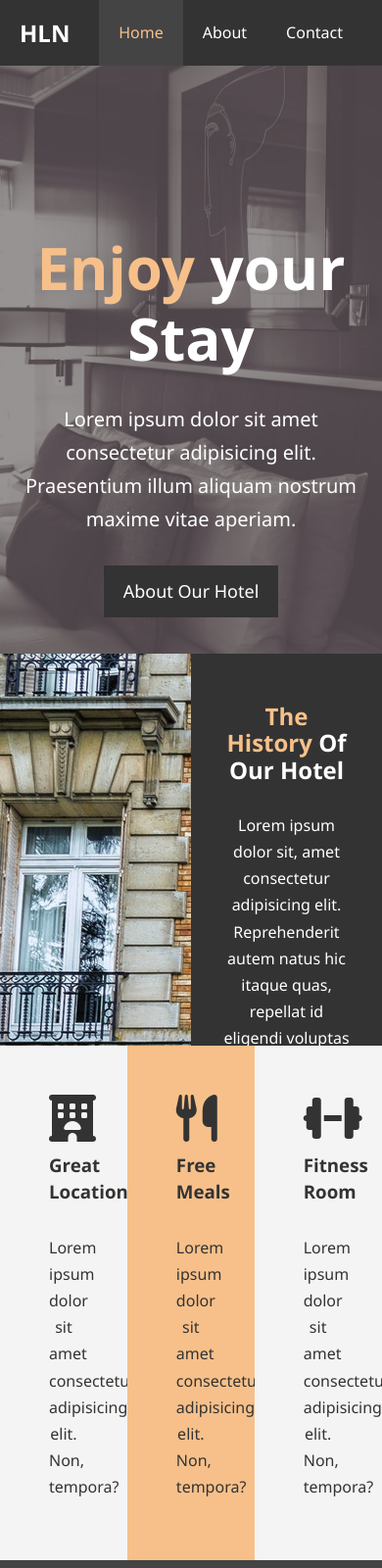
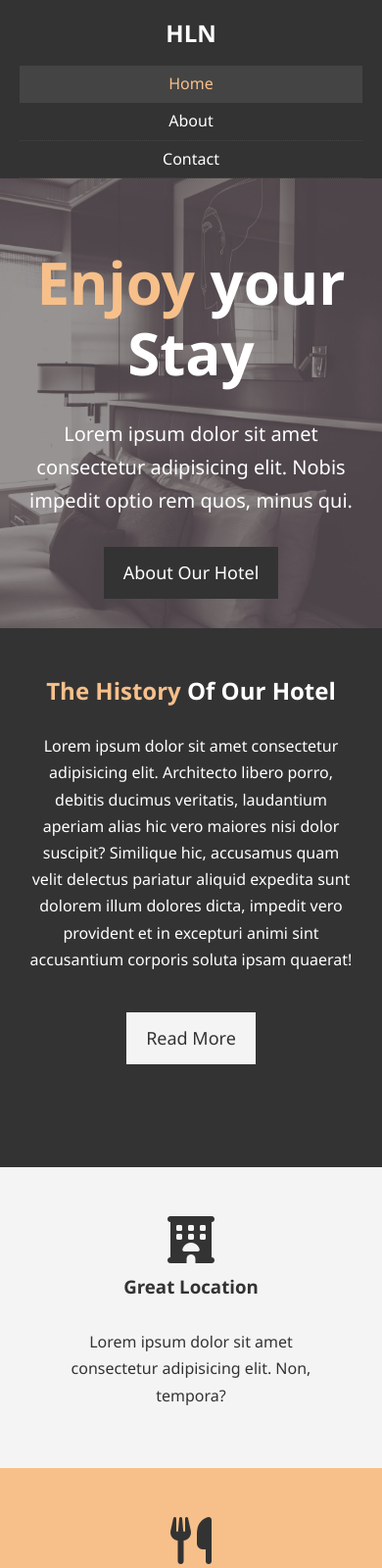
Before and after one commit to DeepakBarwal/hotel_website, a plain HTML site: page index.html in a window 390 px wide. Shown: the top 1600 px of the page at 98% size. Drawn offline with Linux system fonts and the light colour scheme.

Commit message:
Made the website somewhat responsive.

```diff
--- a/about.html
+++ b/about.html
@@ -7,6 +7,7 @@
   <meta name="description" content="Welcome to Las Noches in Hueco Mundo">
   <meta name="keywords" content="las noches, hueco mundo, hotel">
   <link rel="stylesheet" href="./css/style.css">
+  <link rel="stylesheet" media="screen and (max-width: 768px)" href="./css/mobile.css">
   <title>CLAVAR LA ESPADA | About</title>
 </head>
 <body>
--- /dev/null
+++ b/css/mobile.css
@@ -0,0 +1,64 @@
+#navbar .logo {
+  float: none;
+  text-align: center;
+}
+
+#navbar ul,
+#navbar ul li {
+  float: none;
+}
+
+#navbar ul li a {
+  padding: 5px;
+  border-bottom: 1px dotted #444;
+}
+
+/* Showcase */
+#showcase {
+  height: 100%;
+}
+
+/* Home Info */
+#home-info {
+  height: 550px;
+}
+
+#showcase .showcase-content {
+  padding-top: 70px;
+  padding-bottom: 30px;
+}
+
+#home-info .info-img {
+  display: none;
+}
+
+#home-info .info-content {
+  float: none;
+  width: 100%;
+}
+
+/* Boxes */
+.box {
+  float: none;
+  width: 100%;
+}
+
+/* About */
+#about-info .info-right,
+#about-info .info-left {
+  float: none;
+  width: 100%;
+}
+
+#about-info .info-right {
+  margin-top: 30px;
+}
+
+.l-heading {
+  text-align: center;
+}
+
+/* Contact */
+#contact-info .box {
+  border-bottom: 1px dotted #444;
+}
--- a/css/style.css
+++ b/css/style.css
@@ -80,6 +80,7 @@ p {
 
 .l-heading {
   font-size: 40px;
+  line-height: 1.2;
 }
 
 /* Padding */
@@ -147,7 +148,7 @@ p {
 
 /* Home Info */
 #home-info {
-  height: 400px;
+  height: 450px;
 }
 
 #home-info .info-img {
@@ -204,7 +205,7 @@ p {
 
 /* Testimonials */
 #testimonials {
-  height: 600px;
+  height: 100%;
   background: url('../img/test-bg.jpg') no-repeat center center/cover;
   padding-top: 100px;
 }
@@ -230,6 +231,10 @@ p {
 }
 
 /* Contact Form */
+#contact-form {
+  margin-left: 20px;
+}
+
 #contact-form .form-group {
   margin-bottom: 20px;
 }
--- a/index.html
+++ b/index.html
@@ -7,6 +7,7 @@
   <meta name="description" content="Welcome to Las Noches in Hueco Mundo">
   <meta name="keywords" content="las noches, hueco mundo, hotel">
   <link rel="stylesheet" href="./css/style.css">
+  <link rel="stylesheet" media="screen and (max-width: 768px)" href="./css/mobile.css">
   <script src="https://kit.fontawesome.com/af9ea05ed7.js" crossorigin="anonymous"></script>
   <title>CLAVAR LA ESPADA | Welcome</title>
 </head>
@@ -26,7 +27,7 @@
       <div class="container">
         <div class="showcase-content">
           <h1><span class="text-primary">Enjoy</span> your Stay</h1>
-          <p class="lead">Lorem ipsum dolor sit amet consectetur adipisicing elit. Praesentium illum aliquam nostrum maxime vitae aperiam.</p>
+          <p class="lead">Lorem ipsum dolor sit amet consectetur adipisicing elit. Nobis impedit optio rem quos, minus qui.</p>
           <a class="btn" href="about.html">About Our Hotel</a>
         </div>
       </div>
@@ -37,7 +38,7 @@
     <div class="info-img"></div>
     <div class="info-content">
       <h2><span class="text-primary">The History</span> Of Our Hotel</h2>
-      <p>Lorem ipsum dolor sit, amet consectetur adipisicing elit. Reprehenderit autem natus hic itaque quas, repellat id eligendi voluptas fugit beatae. Aperiam sapiente cumque omnis pariatur consequatur aliquam, tempore amet sunt! Modi doloribus hic repudiandae temporibus autem. Tempore neque qui in.</p>
+      <p>Lorem ipsum dolor sit amet consectetur adipisicing elit. Architecto libero porro, debitis ducimus veritatis, laudantium aperiam alias hic vero maiores nisi dolor suscipit? Similique hic, accusamus quam velit delectus pariatur aliquid expedita sunt dolorem illum dolores dicta, impedit vero provident et in excepturi animi sint accusantium corporis soluta ipsam quaerat!</p>
       <a href="about.html" class="btn btn-light">Read More</a>
     </div>
   </section>
```
Also changed, not shown: contact.html (+1 -0 lines).
